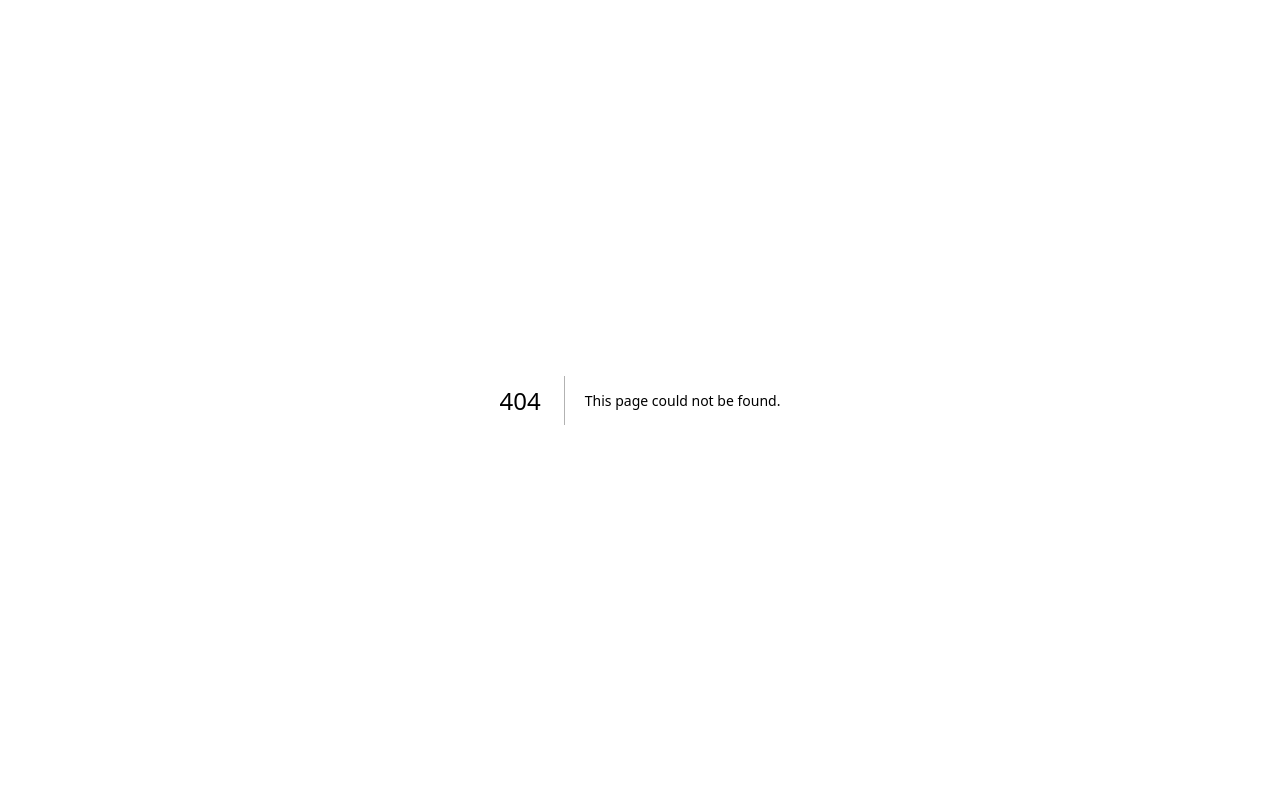
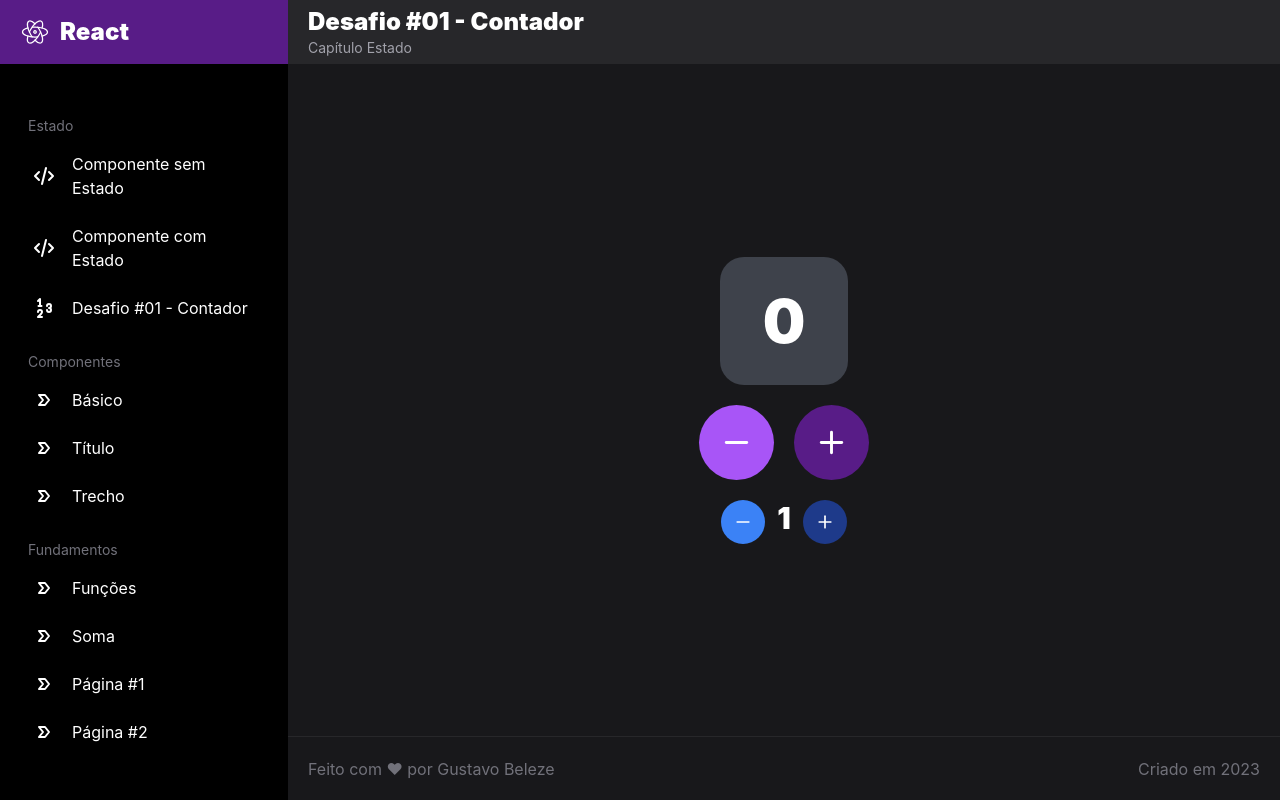
Before and after one commit to Beleze22/react-fundamentos, a Next.js app: page /estado/desafio_01 in a window 1280 px wide. Before the commit this address had no page. Built offline with nearby package versions, Linux system fonts and the light colour scheme.

Commit message:
Aula - 40

```diff
--- /dev/null
+++ b/src/app/components.css
@@ -0,0 +1,16 @@
+.botao-sm {
+  @apply text-white rounded-full p-3;
+  @apply flex justify-center items-center;
+}
+
+.botao-lg {
+  @apply text-white rounded-full p-5;
+  @apply flex justify-center items-center;
+}
+
+.botao {
+  @apply bg-purple-500 px-4 py-2;
+  @apply text-white rounded-md;
+  @apply hover:bg-purple-800;
+  @apply text-lg;
+}
--- a/src/app/globals.css
+++ b/src/app/globals.css
@@ -1,3 +1,4 @@
+@import url(components.css);
 @tailwind base;
 @tailwind components;
 @tailwind utilities;
--- a/src/components/Menu.tsx
+++ b/src/components/Menu.tsx
@@ -1,4 +1,4 @@
-import { IconArrowBadgeRight, IconCode } from "@tabler/icons-react"
+import { IconArrowBadgeRight, IconCode, IconNumbers } from "@tabler/icons-react"
 import MenuItem from "./MenuItem";
 
 export default function Menu() {
@@ -12,6 +12,7 @@ export default function Menu() {
       <span className="self-start text-sm text-zinc-500 pl-3 pt-4">Estado</span>
       <MenuItem icone={<IconCode />} texto="Componente sem Estado" url="/estado/sem" />
       <MenuItem icone={<IconCode />} texto="Componente com Estado" url="/estado/com" />
+      <MenuItem icone={<IconNumbers />} texto="Desafio #01 - Contador" url="/estado/desafio_01" />
       <span className="self-start text-sm text-zinc-500 pl-3 pt-4">Componentes</span>
       <MenuItem icone={<IconArrowBadgeRight />} texto="Básico" url="/componentes/basico" />
       <MenuItem icone={<IconArrowBadgeRight />} texto="Título" url="/componentes/titulo" />
--- /dev/null
+++ b/src/pages/_app.tsx
@@ -0,0 +1,6 @@
+import "../app/globals.css"
+
+export default function App(props: any) {
+  const { Component, pageProps } = props
+  return <Component {...pageProps} />
+}
--- a/src/pages/estado/com.tsx
+++ b/src/pages/estado/com.tsx
@@ -1,5 +1,4 @@
 import PagComponente from "@/components/pagina";
-import "../../app/globals.css"
 import { useState } from "react";
 
 export default function PaginaComEstado() {
@@ -28,7 +27,7 @@ export default function PaginaComEstado() {
           <span>Valor: </span>
           <span>{numero}</span>
         </div>
-        <button className="bg-blue-500 p-2 rounded-lg" onClick={incrementar}>
+        <button className="botao" onClick={incrementar}>
           Incrementar
         </button>
       </div>
--- /dev/null
+++ b/src/pages/estado/desafio_01.tsx
@@ -0,0 +1,54 @@
+import PagComponente from "@/components/pagina";
+import { use, useState } from "react";
+import { IconMinus, IconPlus } from "@tabler/icons-react";
+
+export default function PaginaContador() {
+
+  const [num, setNum] = useState(0)
+  const [delta, setDelta] = useState(1)
+
+  function mais() {
+    setNum(num + delta)
+  }
+
+  function menos() {
+    setNum(num - delta)
+  }
+
+  function deltaMais() {
+    setDelta(delta + 1)
+  }
+
+  function deltaMenos() {
+    setDelta(delta - 1)
+  }
+
+  return (
+    <PagComponente
+      titulo="Desafio #01 - Contador"
+      subtitulo="Capítulo Estado"
+      autor="Gustavo Beleze"
+      criadoEm="2023">
+      <div className="flex flex-col justify-center items-center h-full w-full gap-5 font-black">
+        <span className="bg-slate-400 bg-opacity-30 w-32 h-32 rounded-3xl text-6xl flex justify-center items-center">{num}</span>
+        <div className="flex gap-5">
+          <button className="bg-purple-500 botao-lg" onClick={menos}>
+            <IconMinus size={35} />
+          </button>
+          <button className="bg-purple-900 botao-lg" onClick={mais}>
+            <IconPlus size={35} />
+          </button>
+        </div>
+        <div className="flex gap-3">
+          <button className="bg-blue-500 botao-sm" onClick={deltaMenos}>
+            <IconMinus size={20} />
+          </button>
+          <span>{delta}</span>
+          <button className="bg-blue-900 botao-sm" onClick={deltaMais}>
+            <IconPlus size={20} />
+          </button>
+        </div>
+      </div>
+    </PagComponente>
+  )
+}
--- a/src/pages/estado/sem.tsx
+++ b/src/pages/estado/sem.tsx
@@ -1,5 +1,4 @@
 import PagComponente from "@/components/pagina";
-import "../../app/globals.css"
 
 export default function PaginaSemEstado() {
   let numero = 0
@@ -20,7 +19,7 @@ export default function PaginaSemEstado() {
           <span>Valor: </span>
           <span>{numero}</span>
         </div>
-        <button className="bg-blue-500 p-2 rounded-lg" onClick={incrementar}>
+        <button className="botao" onClick={incrementar}>
           Incrementar
         </button>
       </div>
--- a/src/pages/pagina.tsx
+++ b/src/pages/pagina.tsx
@@ -1,5 +1,4 @@
 import Link from "next/link";
-import "../app/globals.css";
 import PagComponente from "@/components/pagina";
 
 export default function Pagina() {
@@ -18,7 +17,7 @@ export default function Pagina() {
       <Link href={"/"}>
         <button
           onClick={executar}
-          className="bg-blue-500 p-2 rounded-md"
+          className="botao"
         >
           Teste
         </button>
--- a/src/pages/teste.tsx
+++ b/src/pages/teste.tsx
@@ -1,4 +1,3 @@
-import "../app/globals.css";
 import PagComponente from "@/components/pagina";
 
 export default function Teste() {
```
Also changed, not shown: src/app/layout.tsx (line endings or trailing spaces).
